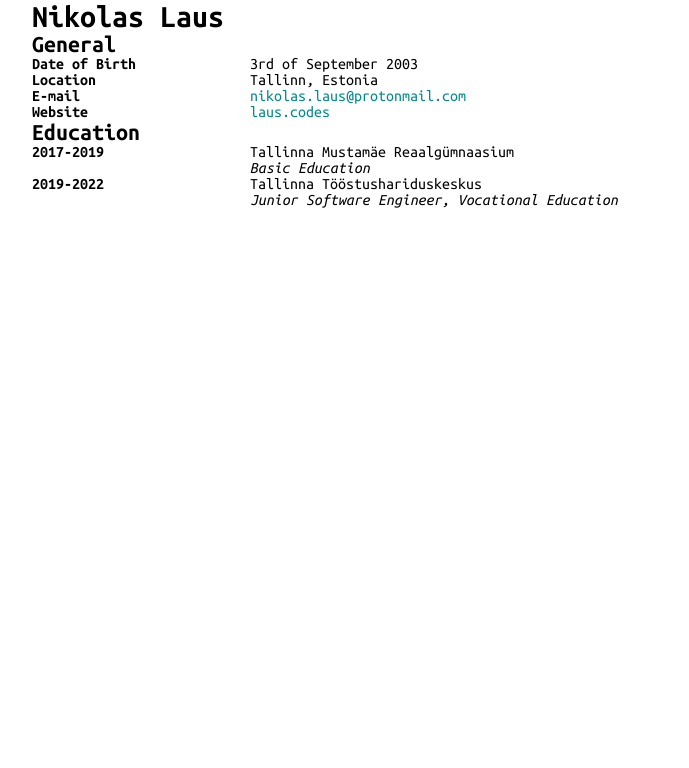
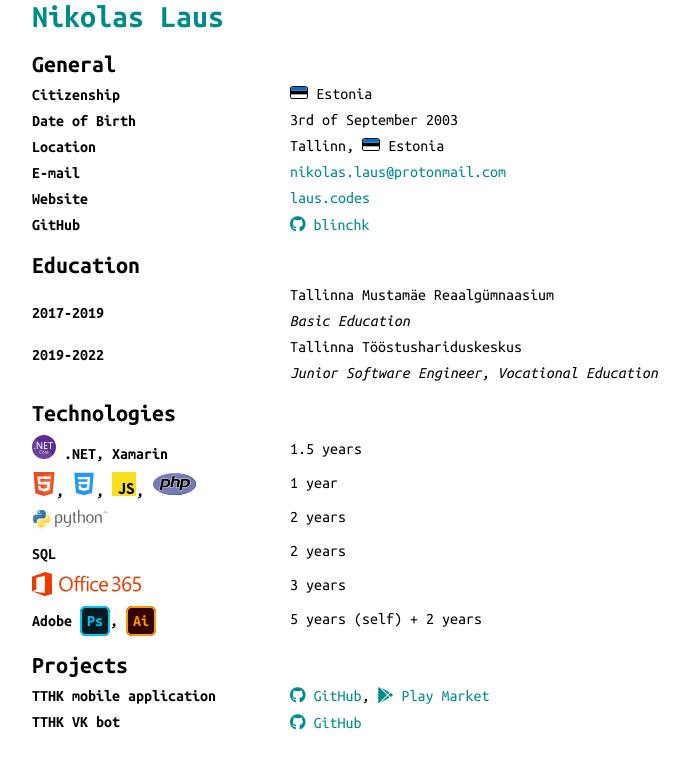
Before and after one commit to blinchk/blinchk, a plain HTML site: page src/index.html in a window 1280 px wide. Shown: the whole page, without its empty margins (258-947 px from the left). Drawn offline with Linux system fonts and the light colour scheme.

Commit message:
Add svg icons and technologies.

```diff
--- a/src/css/style.css
+++ b/src/css/style.css
@@ -16,14 +16,63 @@ a {
     width: 700px;
     display: grid;
     grid-template-areas: "h1 h1";
+    grid-template-areas: "h2 h2";
     grid-template-areas: "title value";
     margin: 0 auto;
+    align-items: center;
+}
+
+.flag {
+    height: 0.8rem;
+    box-sizing: border-box;
+    border: 1px solid black;
+    border-radius: 20%;
+}
+
+.name {
+    color: darkcyan;
+}
+
+h2 {
+    margin-top: 20px;
+}
+
+.title, .value {
+    margin-top: 10px;
 }
 
 .title {
     font-weight: 800;
+    box-sizing: border-box;
+}
+
+.svg-img {
+    height: 1.5rem;
 }
 
 #container h1, #container h2 {
     grid-column: 1/3;
 }
+
+.adobe {
+    line-height: 150%;
+    padding: 5px;
+    border-radius: 20%;
+}
+
+#adobe-ps {
+    color: #02c6fa;
+    background-color: #001c22;
+    border: solid 2px #02c6fa;
+    box-sizing: border-box;
+}
+
+#adobe-ai {
+    color: #ff9a00;
+    background-color: #330000;
+    border: solid 2px #ff9a00;
+}
+
+.tech-experience {
+    line-height: 1.5rem;
+}
--- a/src/index.html
+++ b/src/index.html
@@ -4,25 +4,31 @@
     <meta charset="UTF-8">
     <link rel="stylesheet" href="css/style.css">
     <link rel="import" href="component.html">
+    <link rel="stylesheet" href="https://use.fontawesome.com/releases/v5.15.1/css/all.css" integrity="sha384-vp86vTRFVJgpjF9jiIGPEEqYqlDwgyBgEF109VFjmqGmIY/Y4HV4d3Gp2irVfcrp" crossorigin="anonymous">
     <meta name="viewport" content="width=device-width, initial-scale=1.0">
     <title>Nikolas Laus</title>
 </head>
 <body>
     <nav></nav>
     <div id="container">
-        <h1>Nikolas Laus</h1>
+        <h1 class="name">Nikolas Laus</h1>
         <h2>General</h2>
         <div id="title">
+            <div class="title" id="title-citizenship">Citizenship</div>
             <div class="title" id="title-dob">Date of Birth</div>
             <div class="title" id="title-location">Location</div>
             <div class="title" id="title-mail">E-mail</div>
             <div class="title" id="title-website">Website</div>
+            <div class="title" id="title-github">GitHub</div>
+
         </div>
         <div id="value">
+            <div class="value" id="value-citizenship"><img src="img/svg/est.svg" alt="Estonia" class="flag"> Estonia</div>
             <div class="value" id="value-dob">3rd of September 2003</div>
-            <div class="value" id="value-location">Tallinn, Estonia</div>
+            <div class="value" id="value-location">Tallinn, <img src="img/svg/est.svg" alt="Estonia" class="flag"> Estonia</div>
             <div class="value" id="value-mail"><a href="mailto:nikolas.laus@protonmail.com">nikolas.laus@protonmail.com</a></div>
             <div class="value" id="value-website"><a href="https://laus.codes">laus.codes</a></div>
+            <div class="value" id="value-github"><a href="https://github.com/blinchk"><i class="fab fa-github"></i> blinchk</a></div>
         </div>
         <h2>Education</h2>
         <div id="years">
@@ -36,6 +42,48 @@
             <div class="value" id="edu-school">Tallinna Tööstushariduskeskus</div>
             <div class="value" id="edu-description"><i>Junior Software Engineer, Vocational Education</i></div>
         </div>
+        <h2>Technologies</h2>
+        <div id="technology">
+            <div class="title" id="tech-dotnet">
+                <img class="svg-img" src="img/svg/dotnet.svg" alt=".NET"> .NET, Xamarin
+            </div>
+            <div class="title" id="tech-web">
+                <img class="svg-img" src="img/svg/html5.svg" alt="HTML5">,
+                <img class="svg-img" src="img/svg/css3.svg" alt="CSS3">,
+                <img class="svg-img" src="img/svg/js.svg" alt="JavaScript">,
+                <img class="svg-img" src="img/svg/php.svg" alt="PHP">
+            </div>
+            <div class="title" id="tech-py">
+                <img src="img/svg/python.svg" alt="Python" class="svg-img">
+            </div>
+            <div class="title" id="tech-sql">SQL</div>
+            <div class="title" id="tech-office">
+                <img src="img/svg/office365.svg" alt="Office365" class="svg-img">
+            </div>
+            <div class="title" id="tech-adobe">Adobe <span class="adobe" id="adobe-ps">Ps</span>, <span class="adobe" id="adobe-ai">Ai</span></div>
+        </div>
+        <div id="value">
+            <div class="value tech-experience">1.5 years</div>
+            <div class="value tech-experience">1 year</div>
+            <div class="value tech-experience">2 years</div>
+            <div class="value tech-experience">2 years</div>
+            <div class="value tech-experience">3 years</div>
+            <div class="value tech-experience">5 years (self) + 2 years</div>
+        </div>
+        <h2>Projects</h2>
+        <div id="project">
+            <div class="title" id="project-tthkapp">TTHK mobile application</div>
+            <div class="title" id="project-tthkbot">TTHK VK bot</div>
+        </div>
+        <div id="value">
+            <div class="value">
+                <a href="https://github.com/bredbrains/tthk-app"><i class="fab fa-github"></i> GitHub</a>,
+                <a href="https://play.google.com/store/apps/details?id=com.bredbrains.tthk_app"><i class="fab fa-google-play"></i> Play Market</a>
+            </div>
+            <div class="value">
+                <a href="https://github.com/blinchk/tthk-replacements-bot"><i class="fab fa-github"></i> GitHub</a>
+            </div>
+        </div>
     </div>
 </body>
 </html>
```
Also changed, not shown: src/img/svg/css3.svg (added), src/img/svg/dotnet.svg (added), src/img/svg/est.svg (added), src/img/svg/html5.svg (added), src/img/svg/js.svg (added), src/img/svg/office365.svg (added), src/img/svg/php.svg (added), src/img/svg/python.svg (added).
